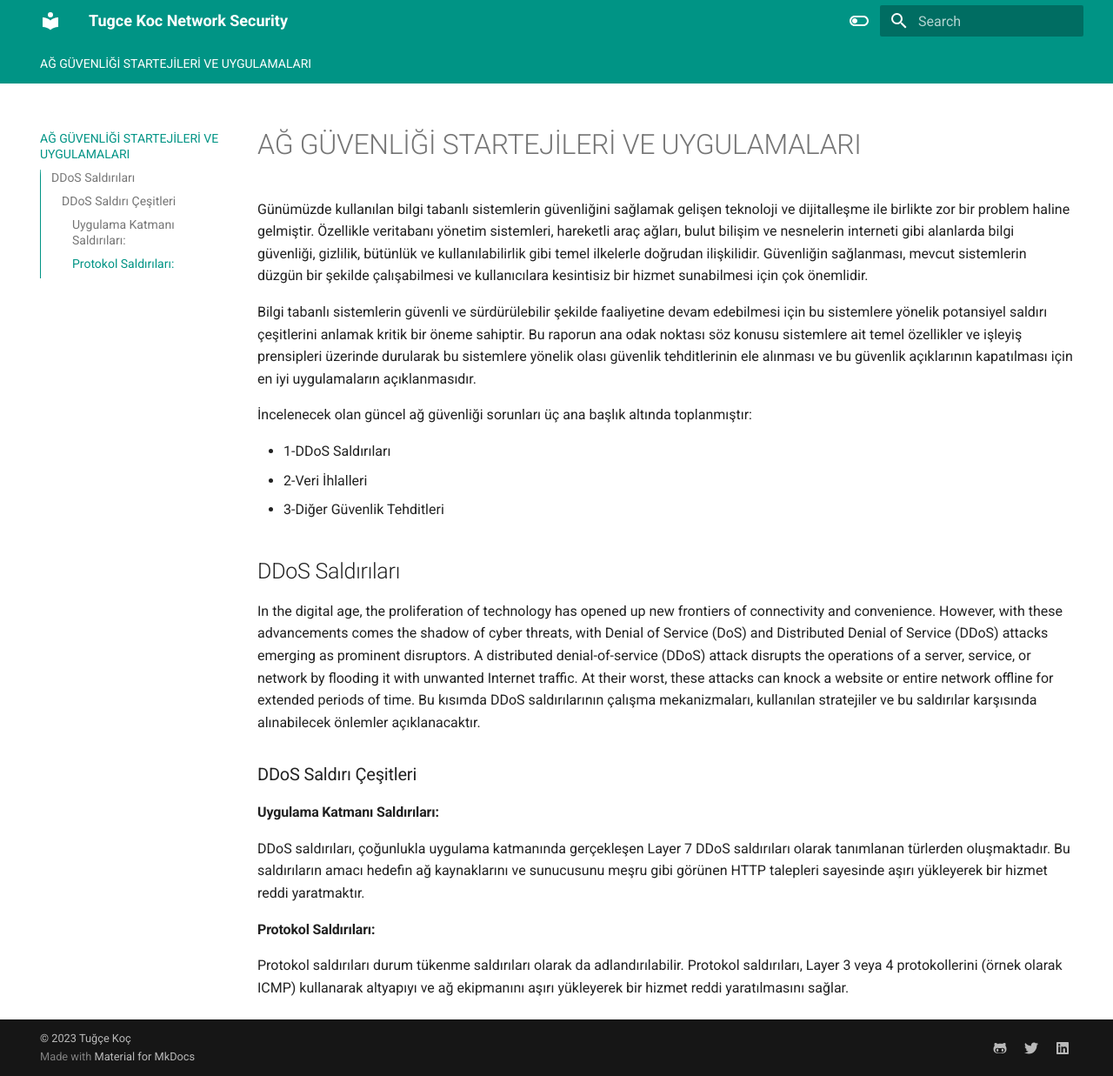
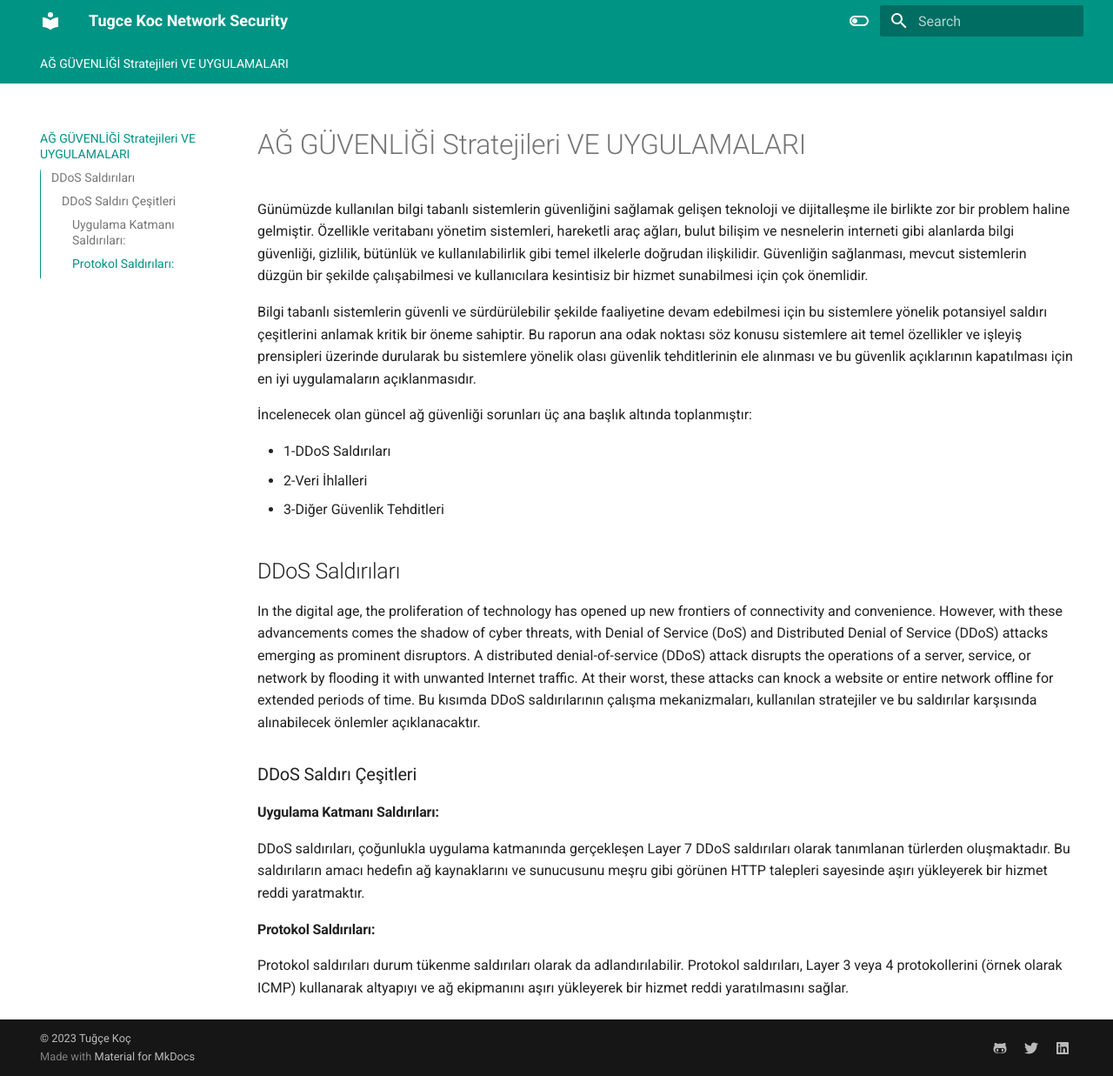
Before and after one commit to koctugce/NetworkSecurity, an MkDocs documentation site: the page built from docs/index.md, in a window 1280 px wide and 1237 px high. Shown: the whole window at 87% size. Built offline with MkDocs 1.6.1 and Material for MkDocs 9.7.7, drawn with Linux system fonts in a browser that asks for light colours.

Commit message:
adding title

```diff
--- a/docs/index.md
+++ b/docs/index.md
@@ -1,4 +1,4 @@
-# AĞ GÜVENLİĞİ STARTEJİLERİ VE UYGULAMALARI
+# AĞ GÜVENLİĞİ Stratejileri VE UYGULAMALARI
 
 Günümüzde kullanılan bilgi tabanlı sistemlerin güvenliğini sağlamak gelişen teknoloji ve dijitalleşme ile birlikte zor bir problem haline gelmiştir. Özellikle veritabanı yönetim sistemleri, hareketli araç ağları, bulut bilişim ve nesnelerin interneti gibi alanlarda bilgi güvenliği, gizlilik, bütünlük ve kullanılabilirlik gibi temel ilkelerle doğrudan ilişkilidir. Güvenliğin sağlanması, mevcut sistemlerin düzgün bir şekilde çalışabilmesi ve kullanıcılara kesintisiz bir hizmet sunabilmesi için çok önemlidir.
 
```
